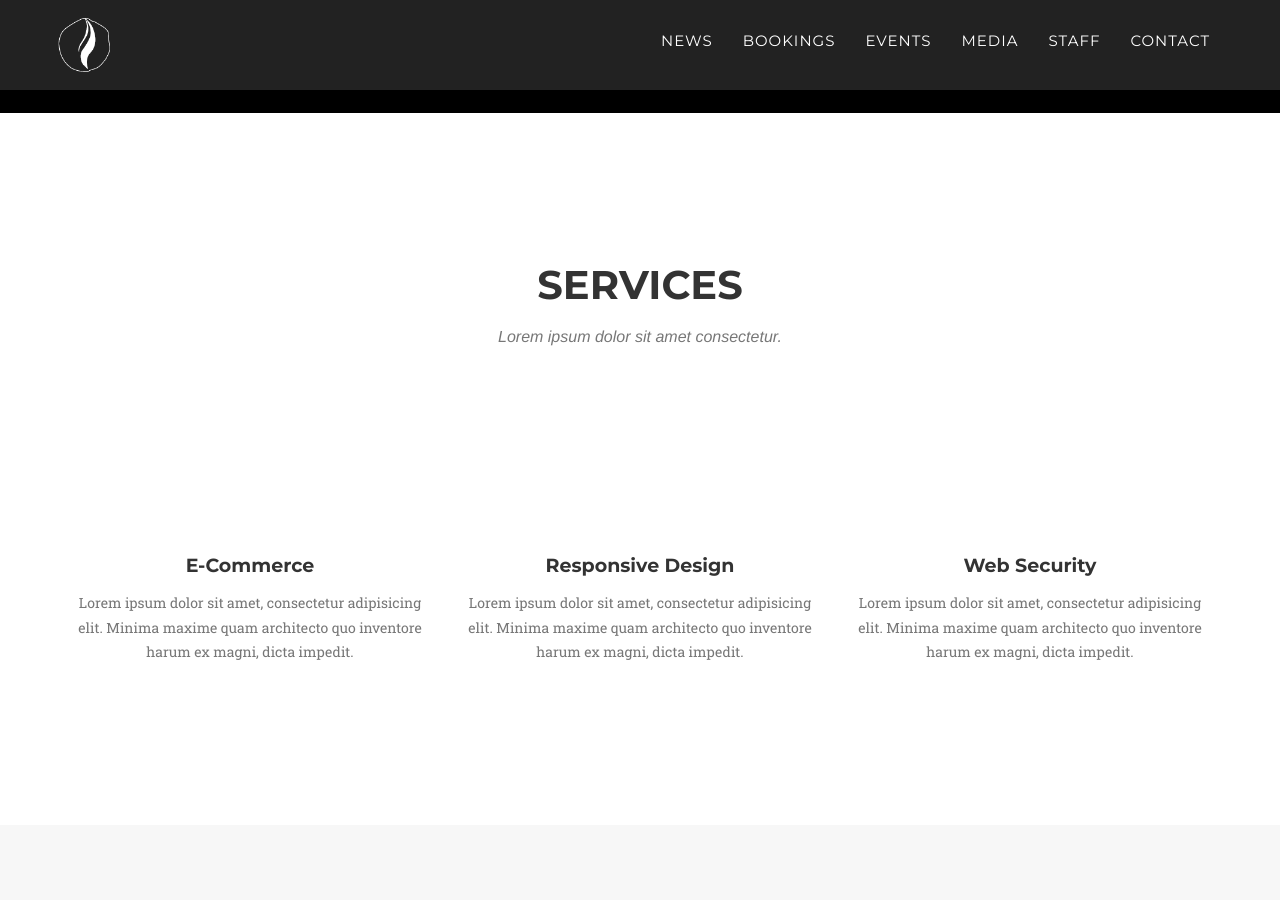
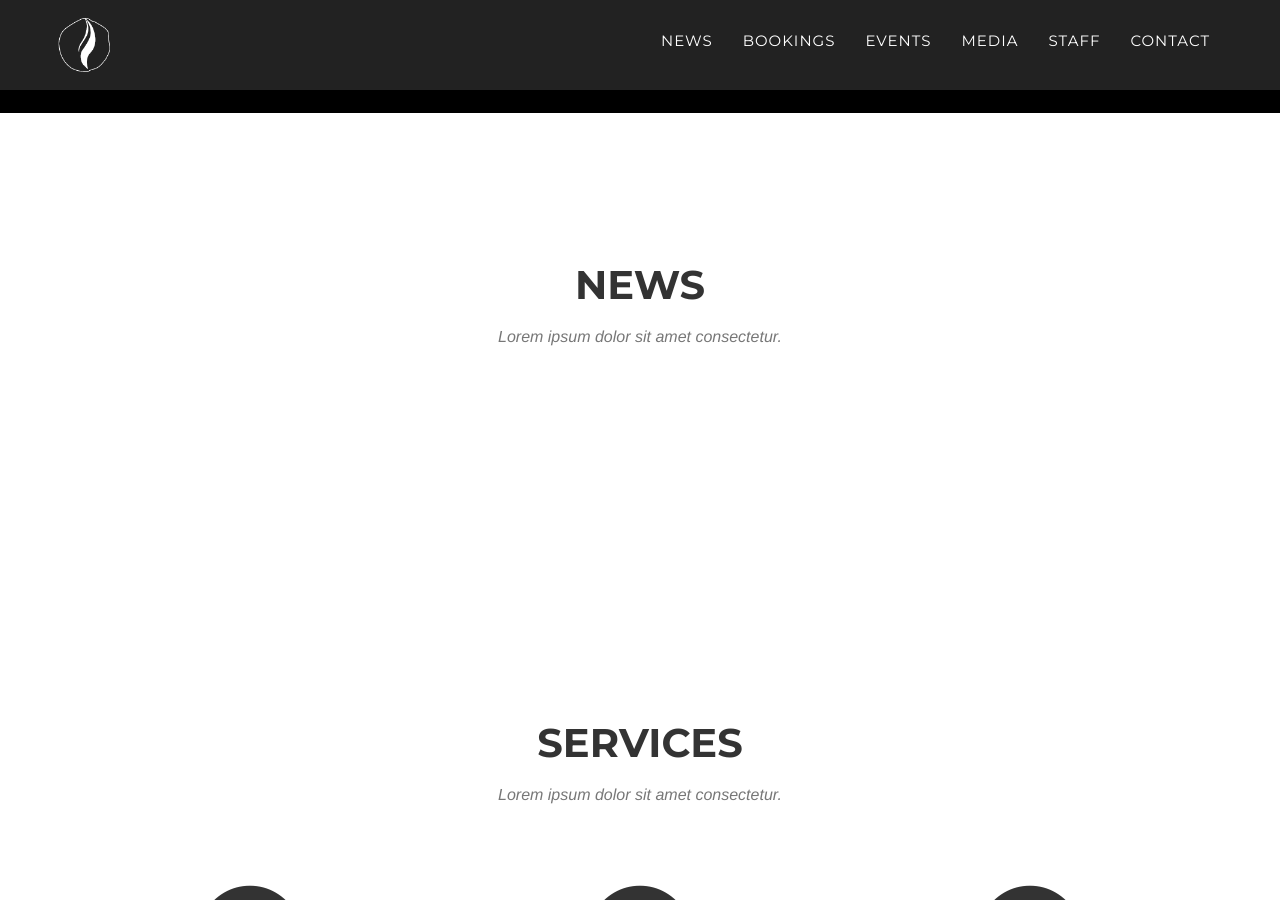
Before and after one commit to ryanfan/cats-eye-revamped, a Jekyll site: the page built from index.html, in a window 1280 px wide and 900 px high, scrolled down 787 px. Built offline with Jekyll 4.4.1, drawn with Linux system fonts in a browser that asks for light colours; some web fonts are replaced.

Commit message:
Added News Section

```diff
--- a/_includes/header.html
+++ b/_includes/header.html
@@ -20,7 +20,7 @@
                         <a href="#page-top"></a>
                     </li>
                     <li>
-                        <a class="page-scroll" href="#services">News</a>
+                        <a class="page-scroll" href="#news">News</a>
                     </li>
                     <li>
                         <a class="page-scroll" href="#services">Bookings</a>
--- /dev/null
+++ b/_includes/news.html
@@ -0,0 +1,11 @@
+<!-- News Section -->
+    <section id="news">
+         <div class="container">
+            <div class="row">
+                <div class="col-lg-12 text-center">
+                    <h2 class="section-heading">News</h2>
+                    <h3 class="section-subheading text-muted">Lorem ipsum dolor sit amet consectetur.</h3>
+                </div>
+            </div>
+        </div>
+    </section>
--- a/_includes/services.html
+++ b/_includes/services.html
@@ -10,7 +10,7 @@
             <div class="row text-center">
                 <div class="col-md-4">
                     <span class="fa-stack fa-4x">
-                        <i class="fa fa-circle fa-stack-2x text-primary"></i>
+                        <i class="fa fa-circle fa-stack-2x text-secondary"></i>
                         <i class="fa fa-shopping-cart fa-stack-1x fa-inverse"></i>
                     </span>
                     <h4 class="service-heading">E-Commerce</h4>
@@ -18,7 +18,7 @@
                 </div>
                 <div class="col-md-4">
                     <span class="fa-stack fa-4x">
-                        <i class="fa fa-circle fa-stack-2x text-primary"></i>
+                        <i class="fa fa-circle fa-stack-2x text-secondary"></i>
                         <i class="fa fa-laptop fa-stack-1x fa-inverse"></i>
                     </span>
                     <h4 class="service-heading">Responsive Design</h4>
@@ -26,7 +26,7 @@
                 </div>
                 <div class="col-md-4">
                     <span class="fa-stack fa-4x">
-                        <i class="fa fa-circle fa-stack-2x text-primary"></i>
+                        <i class="fa fa-circle fa-stack-2x text-secondary"></i>
                         <i class="fa fa-lock fa-stack-1x fa-inverse"></i>
                     </span>
                     <h4 class="service-heading">Web Security</h4>
--- a/_layouts/default.html
+++ b/_layouts/default.html
@@ -7,6 +7,7 @@
     <body id="page-top" class="index">
 
     {% include header.html %}
+    {% include news.html %}
     {% include services.html %}
     {% include portfolio_grid.html %}
     {% include about.html %}
```
